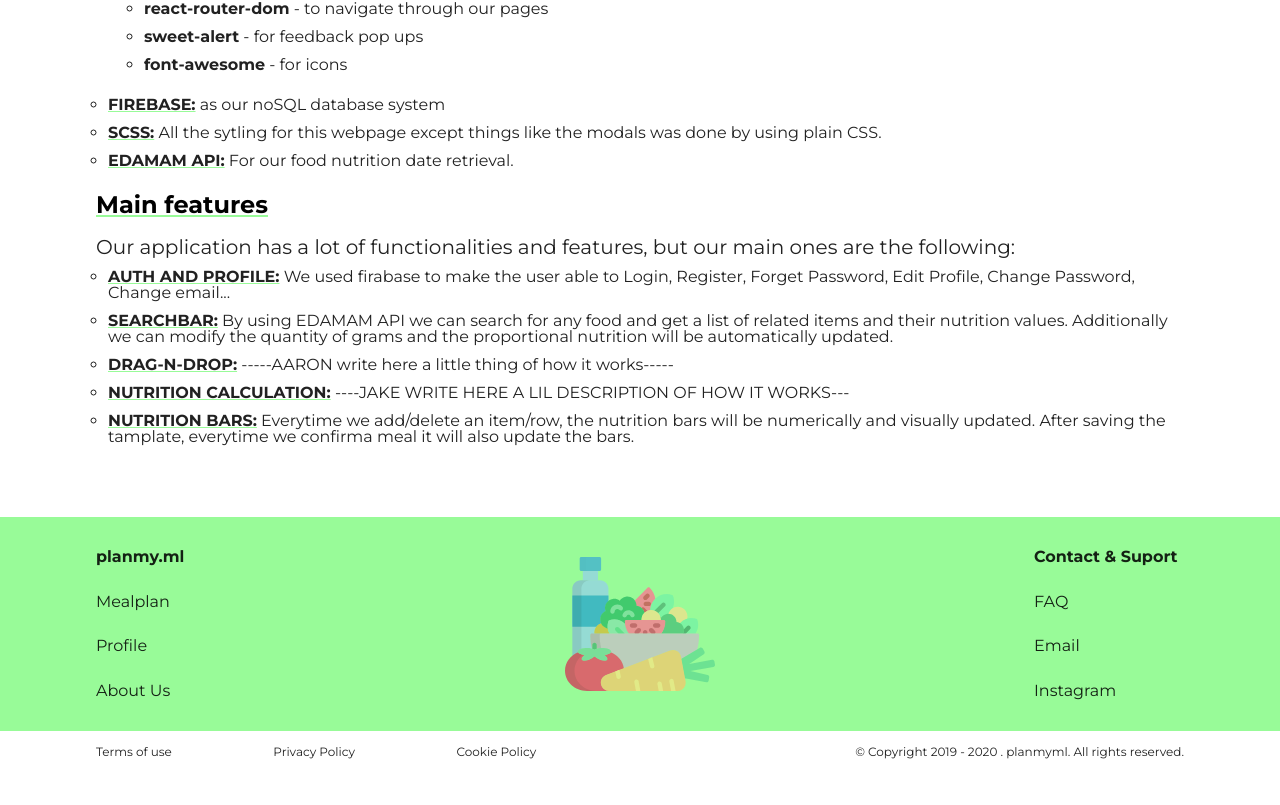
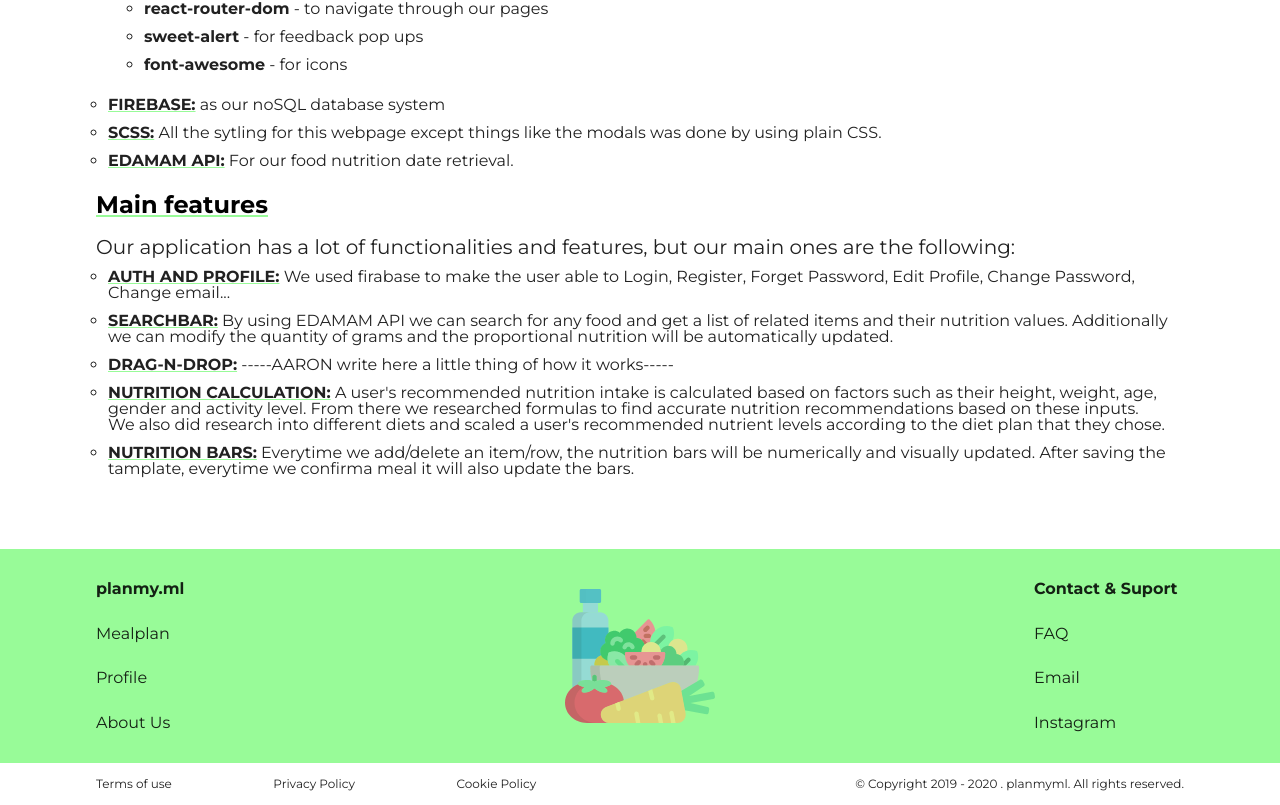
Before and after one commit to CS353T11/CS353TeamProject, a React (Create React App) app: page /about in a window 1280 px wide. Shown: the part 701-1506 px from the top of the page. Before the commit the page ends 1474 px from the top, so only its background shows below. Built offline with nearby package versions, Linux system fonts and the light colour scheme; no server answers.

Commit message:
Filled in the about section for the nutrition calculations. Also changed label on nutriscore from prots to protein

```diff
--- a/package.json
+++ b/package.json
@@ -17,7 +17,7 @@
     "react-materialize": "^3.4.1",
     "react-radio-group": "^3.0.3",
     "react-router-dom": "^5.1.2",
-    "react-scripts": "3.2.0",
+    "react-scripts": "^3.3.0",
     "sweetalert2": "^9.4.3",
     "sweetalert2-react-content": "^2.0.2"
   },
--- a/src/components/home/aboutUs.js
+++ b/src/components/home/aboutUs.js
@@ -68,7 +68,9 @@ export default class aboutUs extends React.Component {
                     <li><b>SEARCHBAR:</b> By using EDAMAM API we can search for any food and get a list of related items and their nutrition
                      values. Additionally we can modify the quantity of grams and the proportional nutrition will be automatically updated.</li>
                     <li><b>DRAG-N-DROP:</b>  -----AARON write here a little thing of how it works-----</li>
-                    <li><b>NUTRITION CALCULATION:</b> ----JAKE WRITE HERE A LIL DESCRIPTION OF HOW IT WORKS---</li>
+                    <li><b>NUTRITION CALCULATION:</b> A user's recommended nutrition intake is calculated based on factors such as their height, weight, age, gender and
+                        activity level. From there we researched formulas to find accurate nutrition recommendations based on these inputs. <br/>
+                        We also did research into different diets and scaled a user's recommended nutrient levels according to the diet plan that they chose.</li>
                     <li><b>NUTRITION BARS:</b> Everytime we add/delete an item/row, the nutrition bars will be numerically and visually updated.
                     After saving the tamplate, everytime we confirma meal it will also update the bars.</li>
                 </ul>
--- a/src/components/mealPlan/nutriScore.js
+++ b/src/components/mealPlan/nutriScore.js
@@ -85,7 +85,7 @@ export default class NutriScore extends React.Component {
                         <span className="counter">{this.round(this.props.actual_values.prots,2)}
                         /{this.props.planned_values.prots}</span>
                     </div>
-                    <div className="subtitle">Prots: </div>
+                    <div className="subtitle">Protein: </div>
                 </div>
                 <div className="nutribar-container">
                     <div className="nutribar">
```
Also changed, not shown: 2 other files (tests, documents, lock files or other folders).
